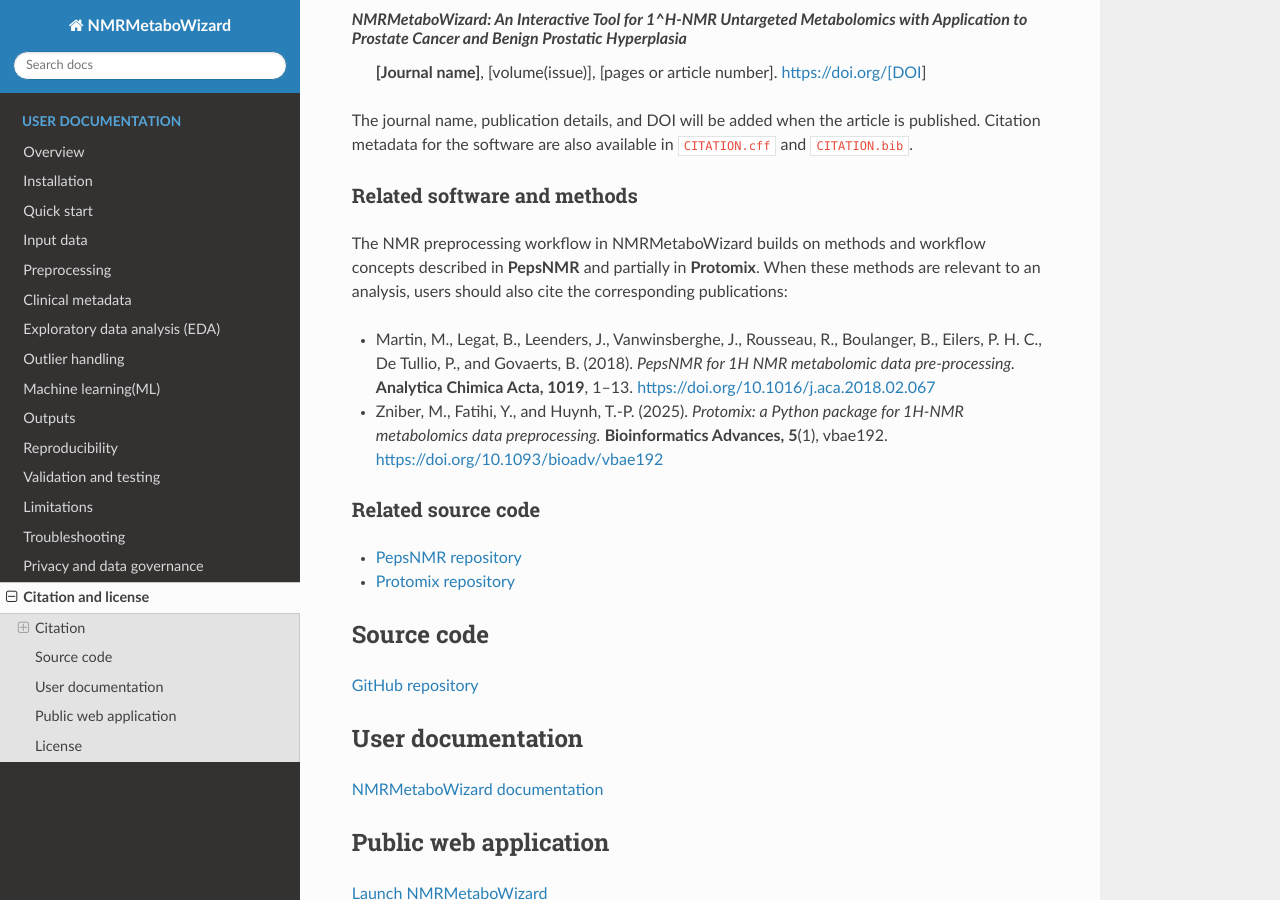
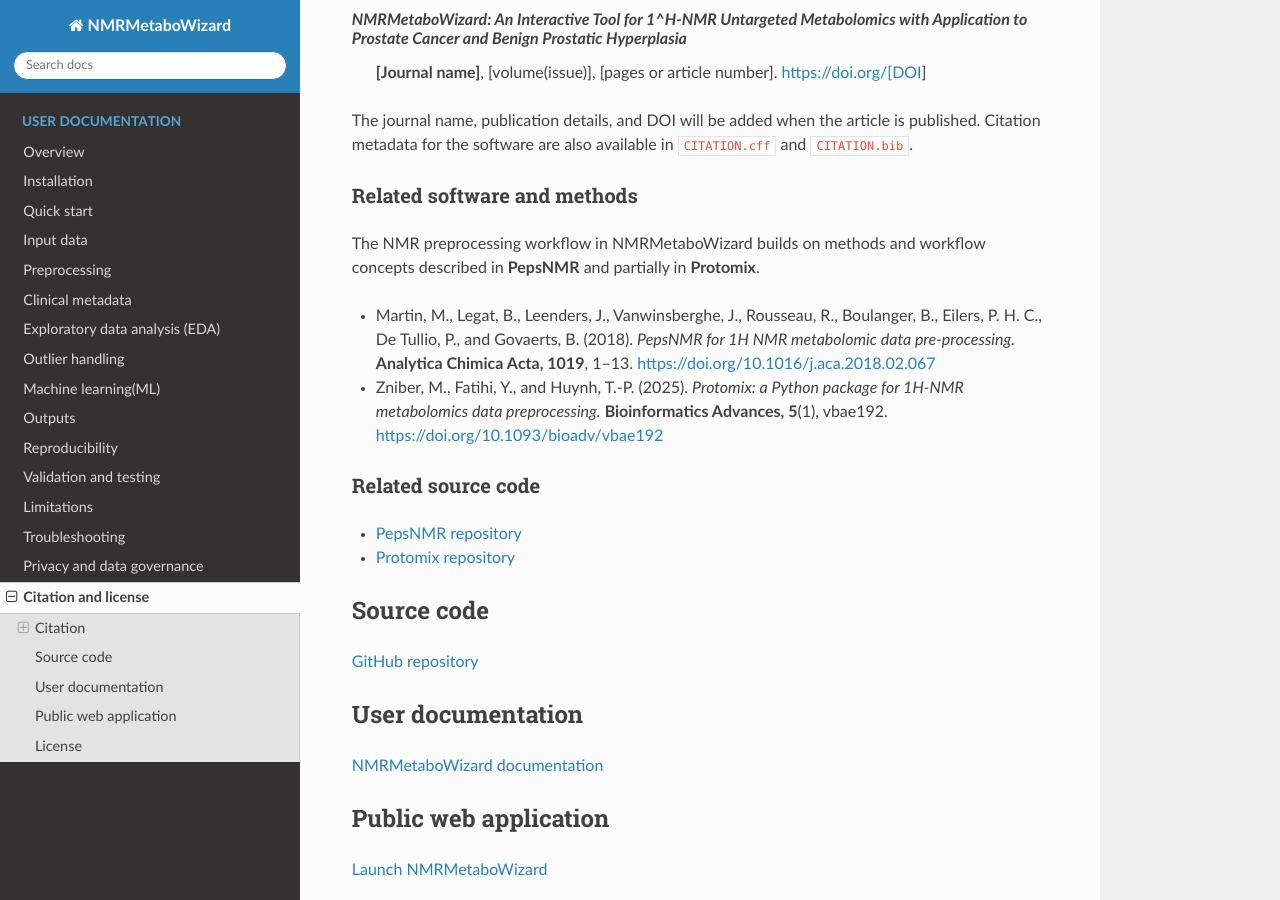
Before and after one commit to Parygithub/NMRMetaboWizard, a Sphinx documentation site: the page built from docs/source/citation.rst, in a window 1280 px wide and 900 px high, scrolled down 375 px. Built offline with Sphinx 7.4.7 and the Read the Docs theme 3.1.0, drawn with Linux system fonts in a browser that asks for light colours.

Commit message:
Update citation.rst

```diff
--- a/docs/source/citation.rst
+++ b/docs/source/citation.rst
@@ -25,9 +25,6 @@
 
 The NMR preprocessing workflow in NMRMetaboWizard builds on methods and
 workflow concepts described in **PepsNMR** and partially in **Protomix**.
-When these
-methods are relevant to an analysis, users should also cite the corresponding
-publications:
 
 * Martin, M., Legat, B., Leenders, J., Vanwinsberghe, J., Rousseau, R.,
   Boulanger, B., Eilers, P. H. C., De Tullio, P., and Govaerts, B. (2018).
```
